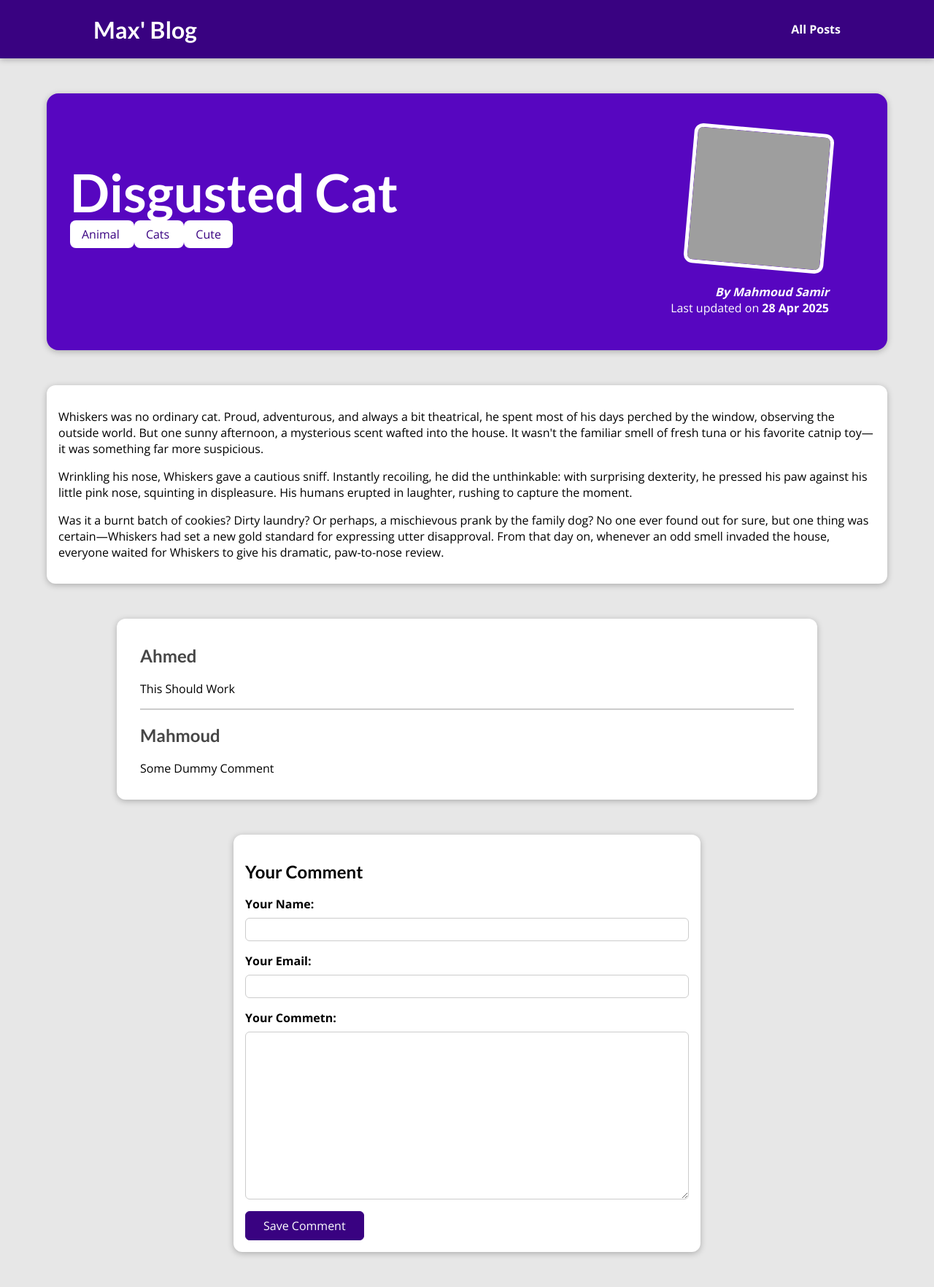
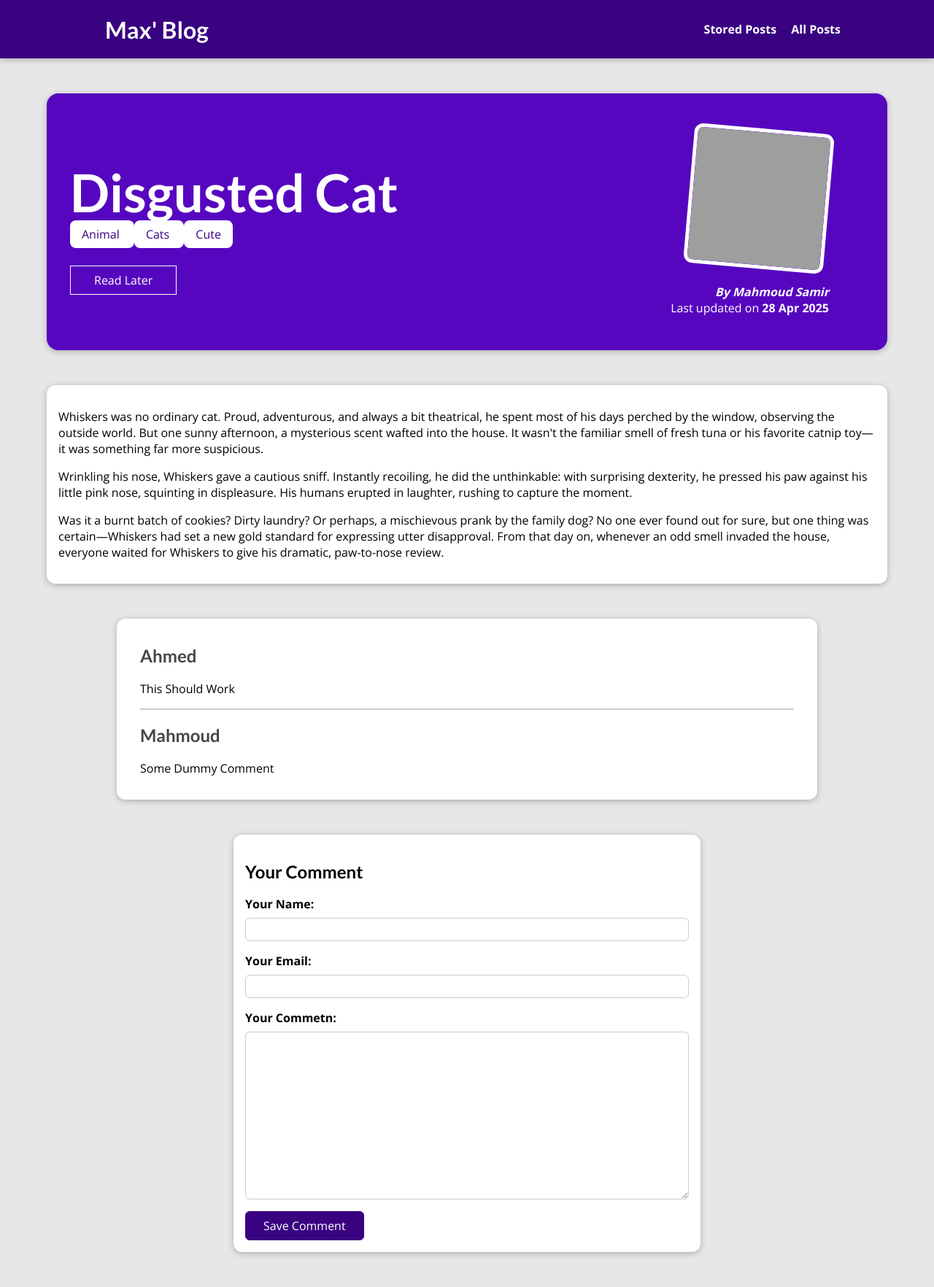
Before and after one commit to MahmoudSamir22/python-django-my-site, a Django app: a page that uses templates/base.html in a window 1280 px wide. Shown: the whole page at 73% size. Run offline with Django 5.2, Linux system fonts and the light colour scheme; data comes from the database, SQL or seed files in the repository; both versions use the stored data as it was after the commit; grey boxes are pictures that could not be loaded.

Commit message:
store posts in session

```diff
--- a/blog/static/blog/post-detail.css
+++ b/blog/static/blog/post-detail.css
@@ -55,6 +55,23 @@
 
 #summary time {
   font-weight: bold;
+}
+
+#read-later {
+  margin: 2rem 0;
+}
+
+#read-later button {
+  background-color: transparent;
+  border: 1px solid white;
+  padding: 0.5rem 2rem;
+  font: inherit;
+  color: white;
+}
+
+#read-later button:hover, #read-later button:active {
+  background-color: white;
+  color: #390281
 }
 
 main {
--- a/blog/templates/blog/post-detail.html
+++ b/blog/templates/blog/post-detail.html
@@ -16,6 +16,14 @@
     {% for tag in tags %}
       <span class="tag"> {{tag.caption}} </span>
     {% endfor %}
+  </div>
+  {%if isReadLater %}<h1>True Read Later</h1> {%endif%}
+  <div id="read-later">
+    <form action="{%url 'read-later' %}" method = "POST">
+      {% csrf_token %}
+      <input type="hidden" name="slug" value="{{post.slug}}">
+      <button>Read Later</button>
+    </form>
   </div>
   <article>
     <img src="{{ post.image.url }}" alt="{{ post.title }}" />
--- a/blog/urls.py
+++ b/blog/urls.py
@@ -5,6 +5,7 @@
 urlpatterns = [
     path("", views.StartingPageView.as_view(), name="starting-page"),
     path("posts", views.AllPostsView.as_view(), name="posts-page"),
+    path('posts/read-later', views.ReadLaterView.as_view(), name='read-later'),
     path("posts/<slug:slug>", views.PostDetailView.as_view(),
          name="post-detail-page")  # /posts/my-first-post
 ]
--- a/blog/views.py
+++ b/blog/views.py
@@ -30,11 +30,15 @@
 class PostDetailView(View):
     def get(self, request, slug):
         post = Post.objects.get(slug=slug)
+        stored_posts = request.session.get('stored_posts') or []
+        # isReadLater = request.session.get('post_slug') == slug
+        isReadLater = slug in stored_posts
         context = {
             "post": post,
             "tags": post.tags.all(),
             "comments": post.comments.all().order_by('-id'),
-            "comment_form": CommentForm()
+            "comment_form": CommentForm(),
+            "isReadLater": isReadLater
         }
         return render(request, "blog/post-detail.html", context)
 
@@ -56,3 +60,25 @@
             "comment_form": comment_form
         }
         return render(request, "blog/post-detail.html", context)
+
+class ReadLaterView(View):
+    def get(self, request):
+        stored_posts = request.session.get('stored_posts')
+        context = {}
+        if stored_posts is None or len(stored_posts) == 0:
+            context["posts"] = []
+            context["has_posts"] = False
+        else:
+            posts = Post.objects.filter(slug__in=stored_posts)
+            context["posts"] = posts
+            context["has_posts"] = True
+        return render(request, "blog/stored-posts.html", context)
+
+
+    def post(self, request):
+        post_slug = request.POST['slug']
+        stored_posts = request.session.get('stored_posts') or []
+        if post_slug not in stored_posts:
+            stored_posts.append(post_slug)
+        request.session["stored_posts"] = stored_posts
+        return HttpResponseRedirect(reverse("post-detail-page", args=[post_slug]))
--- a/static/app.css
+++ b/static/app.css
@@ -35,6 +35,7 @@
   text-decoration: none;
   color: white;
   font-weight: bold;
+  margin-left: 1rem;
 }
 
 #main-navigation a:hover,
--- a/templates/base.html
+++ b/templates/base.html
@@ -13,6 +13,7 @@
   <header id="main-navigation">
     <h1><a href="{% url "starting-page" %}">Max' Blog</a></h1>
     <nav>
+      <a href="{% url "read-later" %}">Stored Posts</a>
       <a href="{% url "posts-page" %}">All Posts</a>
     </nav>
   </header>
```
Also changed, not shown: blog/static/blog/stored-posts.css (added, +39 -0 lines), blog/templates/blog/stored-posts.html (added, +23 -0 lines), db.sqlite3.
